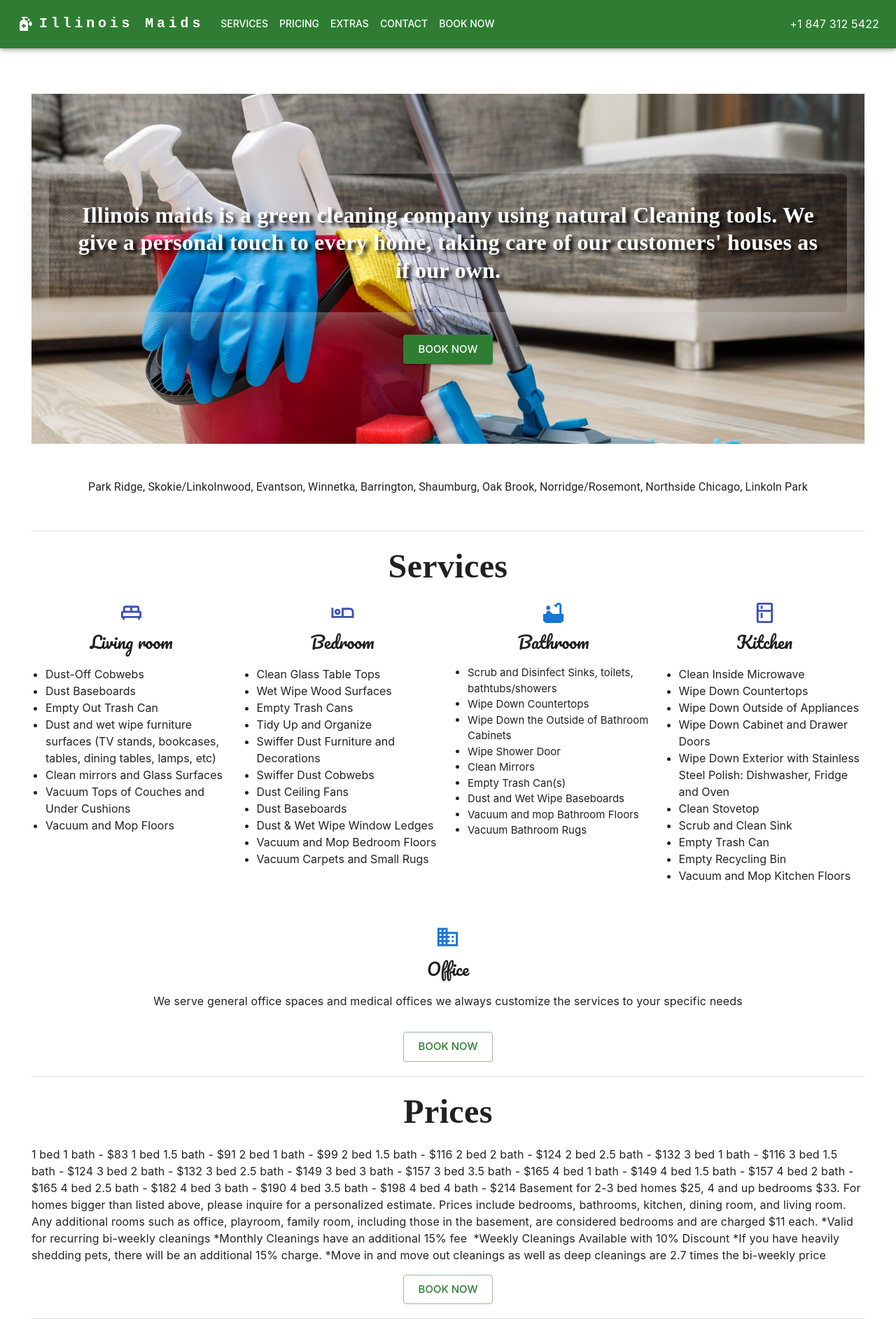
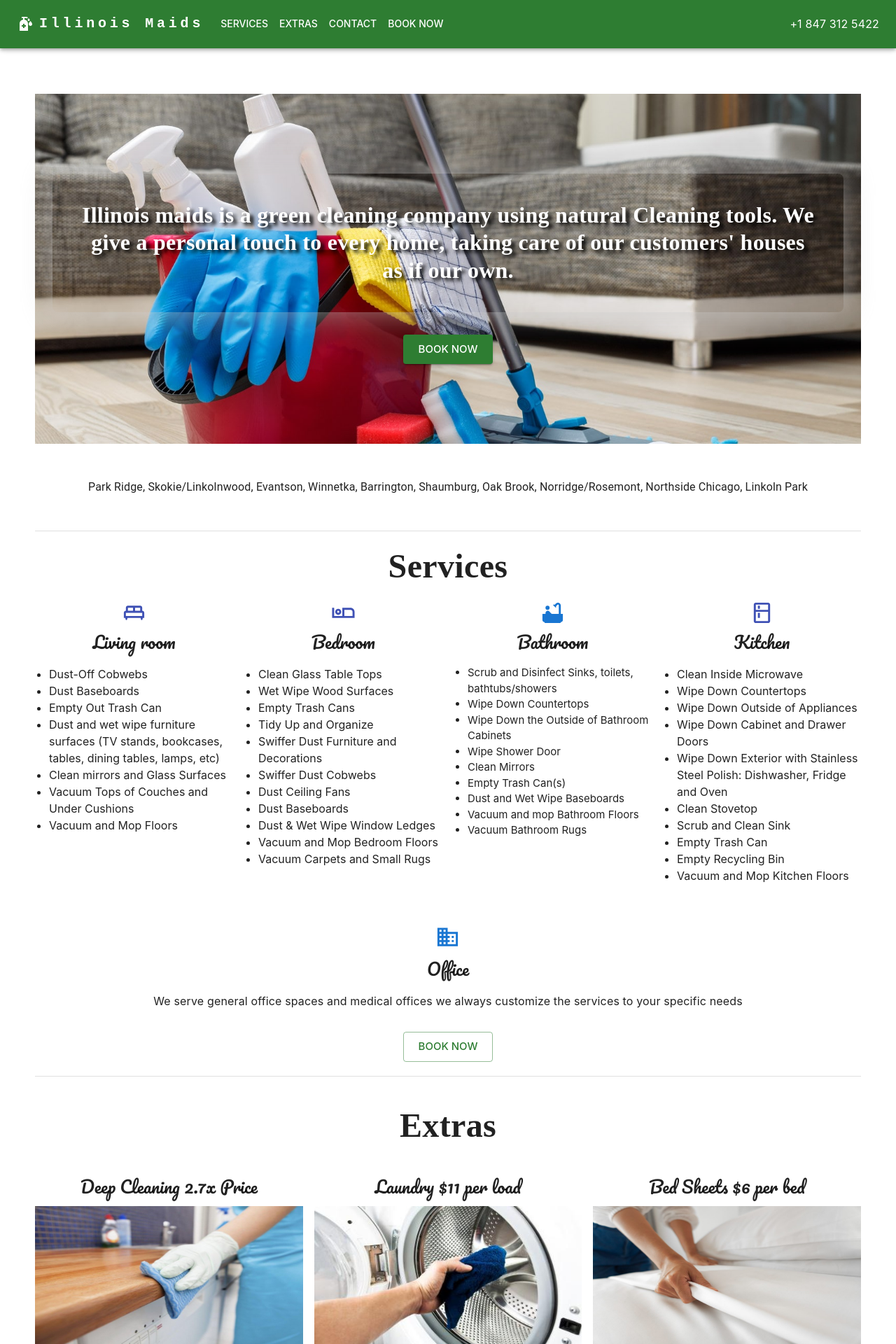
Before and after one commit to web-2017/illinoismaids, a React (Create React App) app: page / in a window 1280 px wide. Shown: the top 1920 px of the page at 70% size. Built offline with nearby package versions, Linux system fonts and the light colour scheme; a web font is replaced by a local one.

Commit message:
remove priceScreen

```diff
--- a/src/Screens/HomeScreen.js
+++ b/src/Screens/HomeScreen.js
@@ -10,7 +10,6 @@
 import { extraData } from '../data'
 import { BookBtn } from '../components/BookBtn'
 import { ScrollToTopButton } from '../components/ScrollToTopButton'
-import PriceScreen from './PriceScreen'
 
 function HomeScreen() {
 	return (
@@ -22,10 +21,6 @@
 				<Divider style={{ marginTop: '20px', marginBottom: '20px' }} />
 				<MainTitle style={{ margin: '20px' }} title='Services' />
 				<Services />
-				<BookBtn justifyContent='center' />
-				<Divider style={{ marginTop: '20px', marginBottom: '20px' }} />
-				<MainTitle style={{ margin: '20px' }} title='Prices' />
-				<PriceScreen />
 				<BookBtn justifyContent='center' />
 				<Divider style={{ marginTop: '20px', marginBottom: '20px' }} />
 				<MainTitle style={{ margin: '40px' }} title='Extras' />
--- a/src/components/AppBarComponent.js
+++ b/src/components/AppBarComponent.js
@@ -18,7 +18,7 @@
 import { BRAND_NAME, PHONE } from '../utils/constants'
 import { scrollToElementById } from '../utils/scrollToElementById'
 
-const pages = ['services', 'pricing', 'extras', 'contact']
+const pages = ['services', 'extras', 'contact']
 
 const AppBarComponent = () => {
 	const [anchorElNav, setAnchorElNav] = useState(null)
--- a/src/components/MainContainer.js
+++ b/src/components/MainContainer.js
@@ -16,7 +16,7 @@
 					minHeight: '100vh',
 				}}>
 				<CssBaseline />
-				<Container sx={{ paddingLeft: { xs: '5px' }, paddingRight: { xs: '5px' } }}>
+				<Container sx={{ paddingLeft: { xs: '10px' }, paddingRight: { xs: '10px' } }}>
 					<AppBarComponent />
 					{children}
 				</Container>
```
Also changed, not shown: src/Screens/_PriceScreen.js (renamed from src/Screens/PriceScreen.js).
